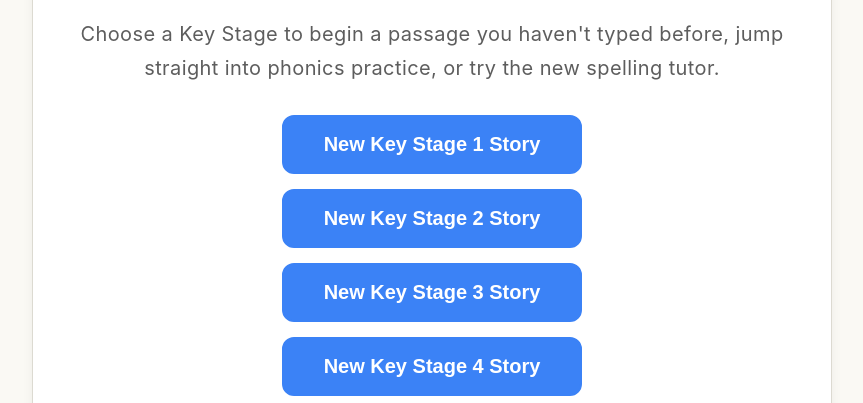
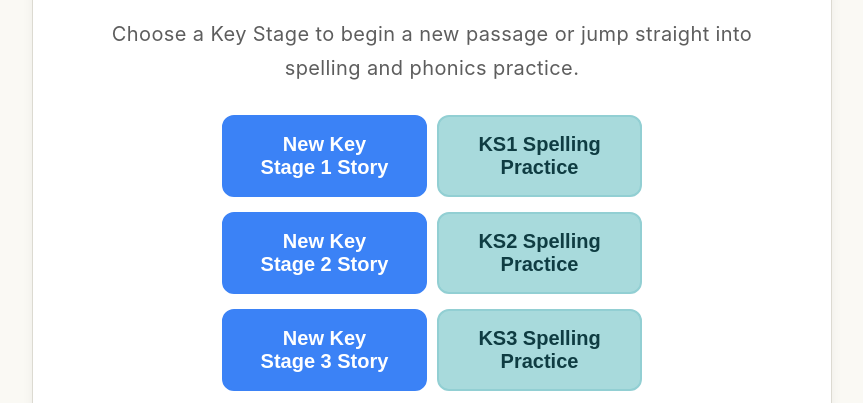
Before and after one commit to LightningPhil/StoryKeys, a plain HTML site: page index.html in a window 1280 px wide. Shown: the part 362-765 px from the top of the page, without its empty margins (208-1071 px from the left). Drawn offline with Linux system fonts and the light colour scheme.

Commit message:
Add stage-specific spelling shortcuts

```diff
--- a/index.html
+++ b/index.html
@@ -41,8 +41,12 @@
         .button-secondary:hover { background-color: var(--color-border); }
         .button-phonics { background-color: #b7e4c7; color: #0f3b2e; border-color: #a3d9b3; }
         .button-phonics:hover { background-color: #a3d9b3; }
+        .button-spelling { background-color: #a8dadc; color: #0f3c42; border-color: #92cfd3; }
+        .button-spelling:hover { background-color: #92cfd3; }
         .button:disabled { opacity: 0.5; cursor: not-allowed; }
         .button-group { display: flex; gap: 1rem; flex-wrap: wrap; }
+        .stage-row { display: flex; gap: 0.5rem; align-items: stretch; justify-content: space-between; flex-wrap: wrap; }
+        .stage-row .button { flex: 1; min-width: 140px; }
         .icon-button { background: none; border: none; cursor: pointer; padding: 0.5rem; border-radius: 50%; display: flex; align-items: center; justify-content: center; }
         .icon-button:hover { background-color: var(--color-subtle-bg); }
         .icon-button svg { width: 24px; height: 24px; fill: var(--color-text); }
--- a/src/main.js
+++ b/src/main.js
@@ -128,6 +128,19 @@ function bindScreenEvents(screenName) {
                 const lessonData = newPassages[Math.floor(Math.random() * newPassages.length)];
                 startSession({ type: 'passage', data: lessonData }, state, showScreen);
             }
+
+            if (e.target.matches('[data-spelling-stage]')) {
+                const stage = e.target.dataset.spellingStage;
+                const stageSpellings = DATA.SPELLING.filter(item => item.stage === stage);
+
+                if (!stageSpellings.length) {
+                    toast(`No spelling lists found for ${stage} yet. Please try another stage.`);
+                    return;
+                }
+
+                const lessonData = stageSpellings[Math.floor(Math.random() * stageSpellings.length)];
+                startSession({ type: 'spelling', data: lessonData }, state, showScreen);
+            }
         });
 
         const phonicsBtn = document.getElementById('phonics-mode-btn');
@@ -139,18 +152,6 @@ function bindScreenEvents(screenName) {
                 }
                 const lessonData = DATA.PHONICS[Math.floor(Math.random() * DATA.PHONICS.length)];
                 startSession({ type: 'phonics', data: lessonData }, state, showScreen);
-            });
-        }
-
-        const spellingBtn = document.getElementById('spelling-mode-btn');
-        if (spellingBtn) {
-            spellingBtn.addEventListener('click', () => {
-                if (!DATA.SPELLING.length) {
-                    toast('Spelling tutor lists are still loading. Please try again in a moment.');
-                    return;
-                }
-                const lessonData = DATA.SPELLING[Math.floor(Math.random() * DATA.SPELLING.length)];
-                startSession({ type: 'spelling', data: lessonData }, state, showScreen);
             });
         }
 
--- a/src/ui.js
+++ b/src/ui.js
@@ -102,14 +102,25 @@ export function getScreenHtml(screenName, state, DATA) {
                 </div>
                 <div id="new-story-card" class="card home-card">
                     <h2>Start a New Story</h2>
-                    <p>Choose a Key Stage to begin a passage you haven't typed before, jump straight into phonics practice, or try the new spelling tutor.</p>
-                    <div class="button-group" style="flex-direction: column; align-items: stretch; gap: 0.75rem; margin-top: 1.5rem; max-width: 300px; margin-left: auto; margin-right: auto;">
-                        <button class="button button-primary" data-stage="KS1">New Key Stage 1 Story</button>
-                        <button class="button button-primary" data-stage="KS2">New Key Stage 2 Story</button>
-                        <button class="button button-primary" data-stage="KS3">New Key Stage 3 Story</button>
-                        <button class="button button-primary" data-stage="KS4">New Key Stage 4 Story</button>
+                    <p>Choose a Key Stage to begin a new passage or jump straight into spelling and phonics practice.</p>
+                    <div class="button-group" style="flex-direction: column; align-items: stretch; gap: 0.75rem; margin-top: 1.5rem; max-width: 420px; margin-left: auto; margin-right: auto;">
+                        <div class="stage-row">
+                            <button class="button button-primary" data-stage="KS1">New Key Stage 1 Story</button>
+                            <button class="button button-spelling" data-spelling-stage="KS1">KS1 Spelling Practice</button>
+                        </div>
+                        <div class="stage-row">
+                            <button class="button button-primary" data-stage="KS2">New Key Stage 2 Story</button>
+                            <button class="button button-spelling" data-spelling-stage="KS2">KS2 Spelling Practice</button>
+                        </div>
+                        <div class="stage-row">
+                            <button class="button button-primary" data-stage="KS3">New Key Stage 3 Story</button>
+                            <button class="button button-spelling" data-spelling-stage="KS3">KS3 Spelling Practice</button>
+                        </div>
+                        <div class="stage-row">
+                            <button class="button button-primary" data-stage="KS4">New Key Stage 4 Story</button>
+                            <button class="button button-spelling" data-spelling-stage="KS4">KS4 Spelling Practice</button>
+                        </div>
                         <button id="phonics-mode-btn" class="button button-phonics">Start Phonics Practice</button>
-                        <button id="spelling-mode-btn" class="button button-secondary">Start Spelling Tutor</button>
                     </div>
                 </div>
                 <div class="card home-card">
```
